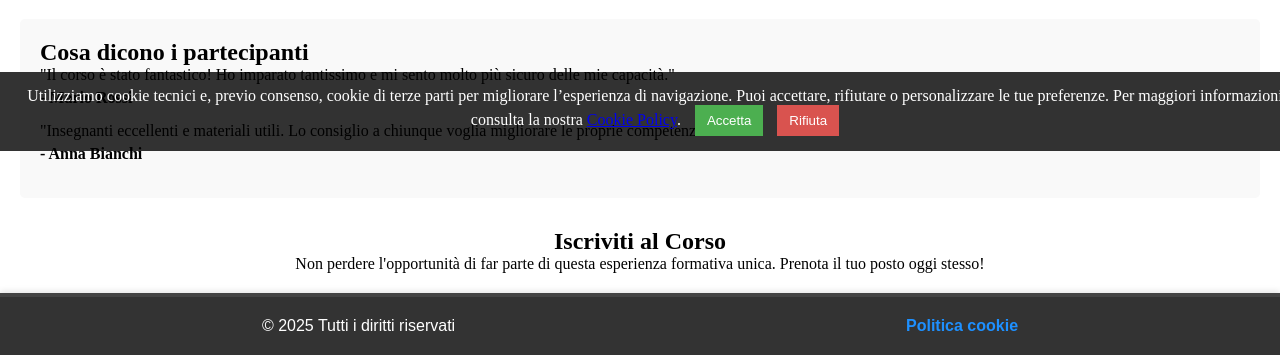
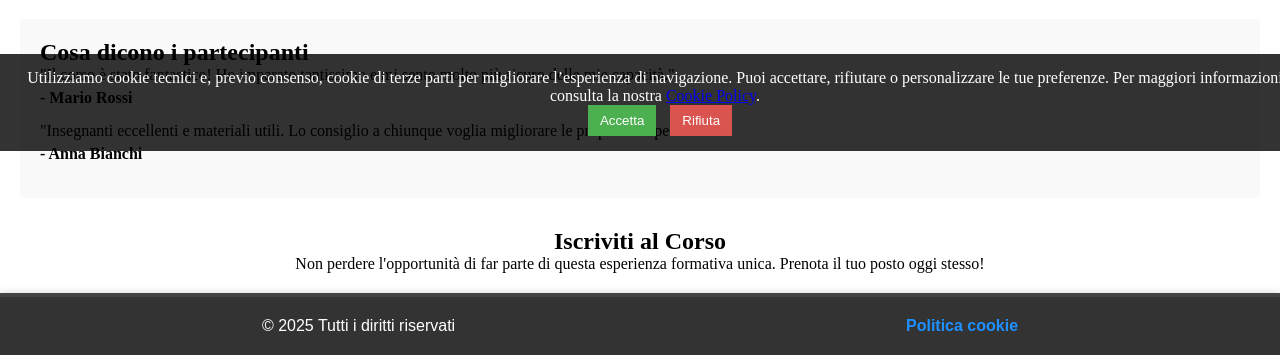
Before and after one commit to sixtynicooo/sito-Vetrina-Nicola-Mattia, a PHP site: page /pagine/corso1.php in a window 1280 px wide. Shown: the part 649-1004 px from the top of the page. Run offline with PHP 8.4, Linux system fonts and the light colour scheme.

Commit message:
Fix ora 2 bottoni non possono essere in 2 righe distinte

```diff
--- a/include/banner-cookie.php
+++ b/include/banner-cookie.php
@@ -2,6 +2,9 @@
     Utilizziamo cookie tecnici e, previo consenso, cookie di terze parti per migliorare l’esperienza di navigazione.
     Puoi accettare, rifiutare o personalizzare le tue preferenze.
     Per maggiori informazioni consulta la nostra <a href="./politica-cookie.php"> Cookie Policy</a>.
-    <button id="banner-accept-all" class="accept-btn" style="margin-left: 10px; padding: 8px 12px; border: none; cursor: pointer; background: #4CAF50; color: white;">Accetta</button>
-    <button id="banner-reject-all" class="decline-btn"  style="margin-left: 10px; padding: 8px 12px; border: none; cursor: pointer; background: #d9534f; color: white;">Rifiuta</button>
+    <div style="display: block;">
+        <button id="banner-accept-all" class="accept-btn" style="margin-left: 10px; padding: 8px 12px; border: none; cursor: pointer; background: #4CAF50; color: white;">Accetta</button>
+        <button id="banner-reject-all" class="decline-btn"  style="margin-left: 10px; padding: 8px 12px; border: none; cursor: pointer; background: #d9534f; color: white;">Rifiuta</button>
+    </div>
+
 </div>
```
